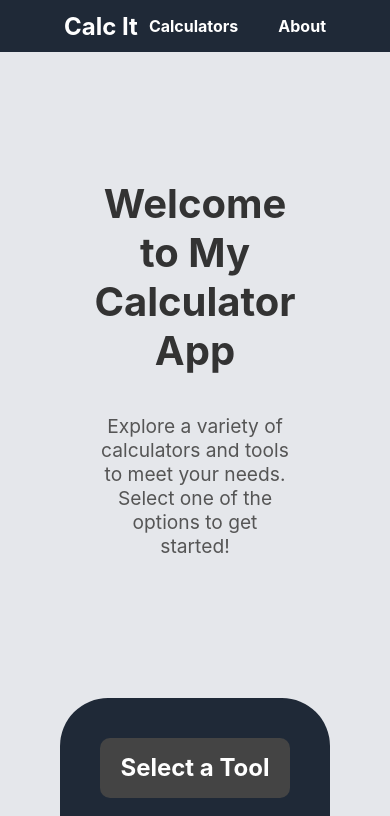
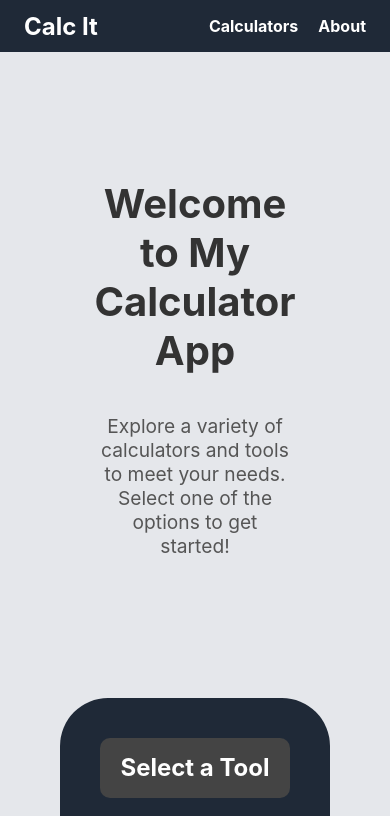
Before and after one commit to Tommy2499/interactive-calculator, a React (Create React App) app: page / in a window 390 px wide. Shown: the top 816 px of the page. Built offline with nearby package versions, Linux system fonts and the light colour scheme.

Commit message:
adjust top menu based on screen size

```diff
--- a/src/BasicCalculator.css
+++ b/src/BasicCalculator.css
@@ -14,7 +14,6 @@
     align-items: center;
     flex: 1;
     width: 100%;
-    background-color: #1e1e1e;
 }
 
 /* Calculator Container */
--- a/src/TopMenu.css
+++ b/src/TopMenu.css
@@ -20,3 +20,12 @@
   .left-top-menu {
     font-size: 24px;
   }
+
+@media (max-width: 820px) {
+    .top-menu-container{
+        padding: 10px 24px;
+    }
+    .right-top-menu {
+        gap: 20px;
+    }
+}
```
